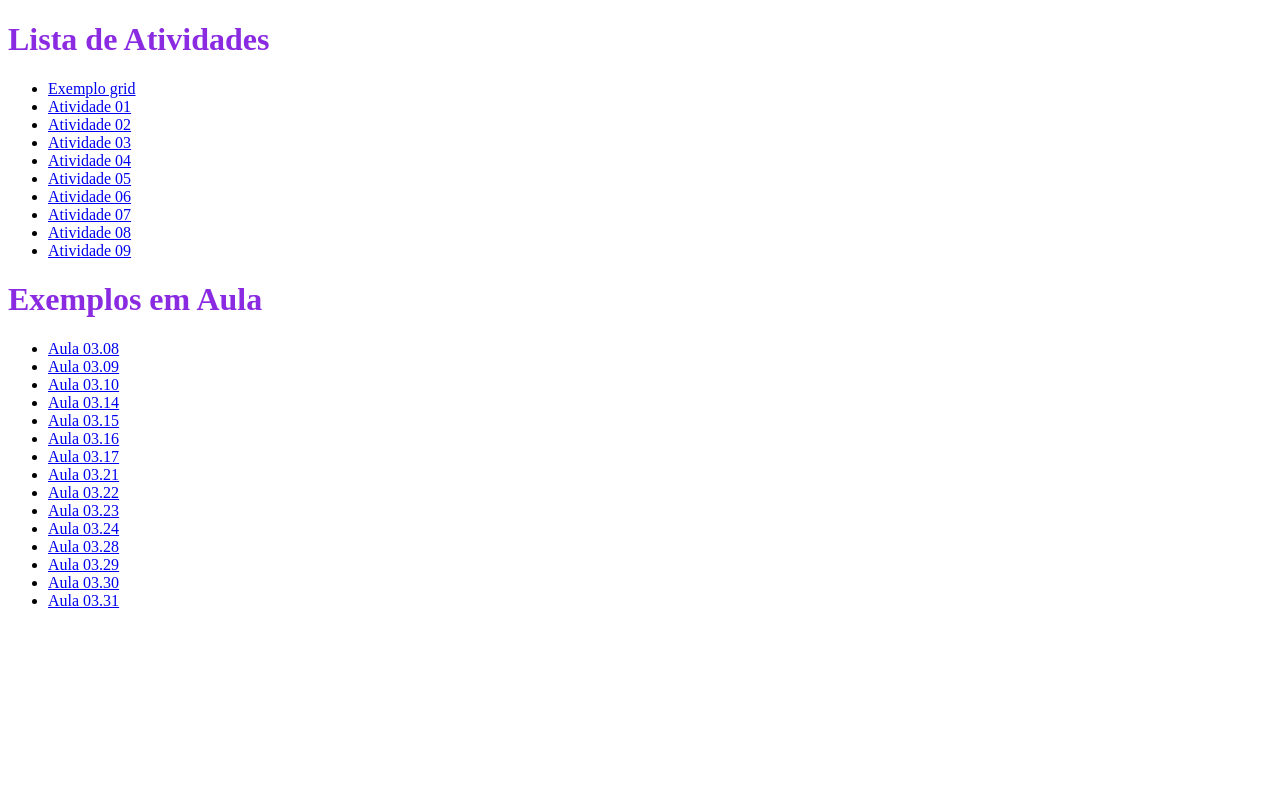
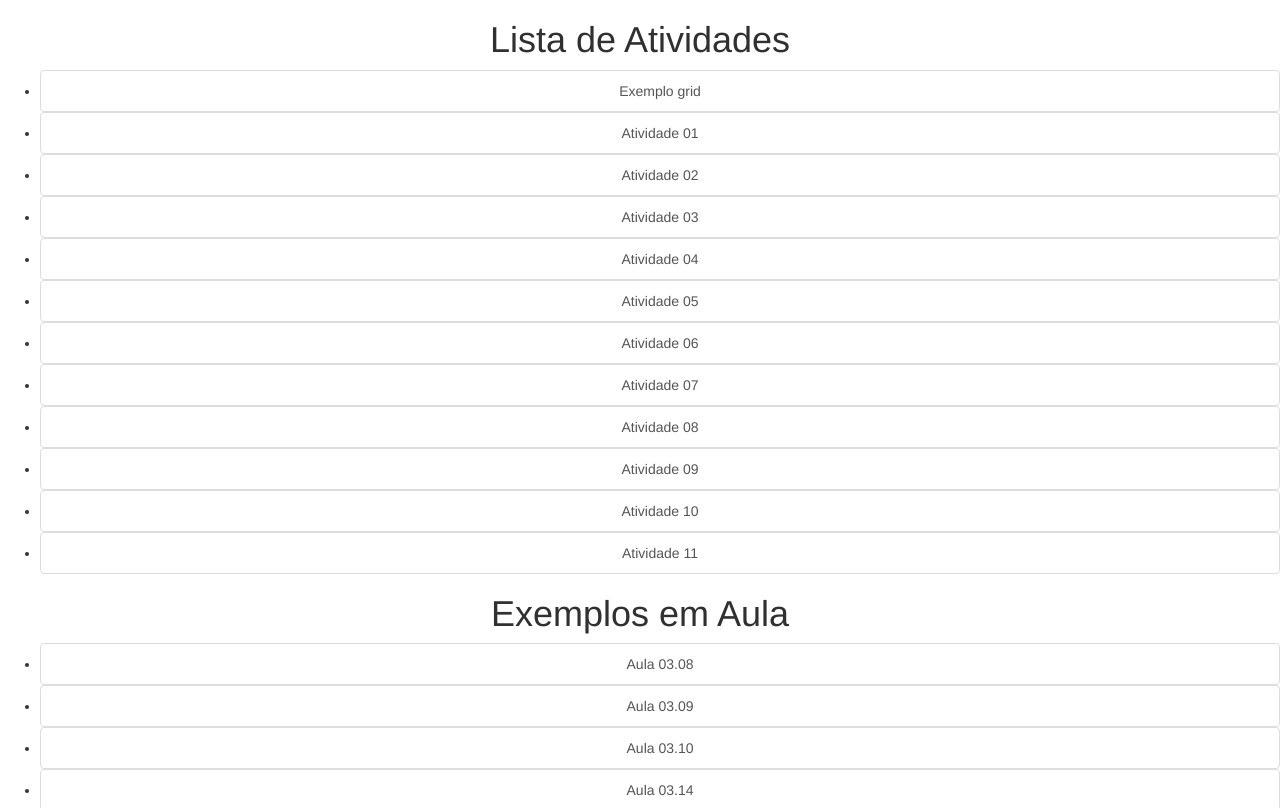
Before and after one commit to kaciodesousa/lista-atividade, a plain HTML site: page index.html in a window 1280 px wide. Shown: the top 808 px of the page. Drawn offline with nearby package versions, Linux system fonts and the light colour scheme.

Commit message:
atualização 02-04

```diff
--- a/css/estilo-principal.css
+++ b/css/estilo-principal.css
@@ -1,3 +1,8 @@
-h1{
-    color: blueviolet;
+h1 {
+    color: rgb(48, 48, 48);
+    text-align: center;
 }
+
+a {
+    text-align: center;
+}
--- a/index.html
+++ b/index.html
@@ -5,6 +5,9 @@
     <meta charset="UTF-8">
     <meta http-equiv="X-UA-Compatible" content="IE=edge">
     <meta name="viewport" content="width=device-width, initial-scale=1.0">
+    <link rel="stylesheet" href="https://maxcdn.bootstrapcdn.com/bootstrap/3.4.1/css/bootstrap.min.css">
+    <script src="https://ajax.googleapis.com/ajax/libs/jquery/3.6.0/jquery.min.js"></script>
+    <script src="https://maxcdn.bootstrapcdn.com/bootstrap/3.4.1/js/bootstrap.min.js"></script>
     <title>Lista de Atividades!</title>
     <link rel="stylesheet" href="css/estilo-principal.css">
 </head>
@@ -12,34 +15,36 @@
 <body>
     <h1>Lista de Atividades</h1>
     <ul>
-        <li><a href="exemplo-grid/index.html">Exemplo grid</a></li>
-        <li><a href="atividade-01/index.html">Atividade 01</a></li>
-        <li><a href="atividade-02/index.html">Atividade 02</a></li>
-        <li><a href="atividade-03/index.html">Atividade 03</a></li>
-        <li><a href="atividade-04/index.html">Atividade 04</a></li>
-        <li><a href="atividade-05/index.html">Atividade 05</a></li>
-        <li><a href="atividade-06/index.html">Atividade 06</a></li>
-        <li><a href="atividade-07/index.html">Atividade 07</a></li>
-        <li><a href="atividade-08/index.html">Atividade 08</a></li>
-        <li><a href="atividade-09/index.html">Atividade 09</a></li>
+        <li><a class="list-group-item" href="exemplo-grid/index.html">Exemplo grid</a></li>
+        <li><a class="list-group-item" href="atividade-01/index.html">Atividade 01</a></li>
+        <li><a class="list-group-item" href="atividade-02/index.html">Atividade 02</a></li>
+        <li><a class="list-group-item" href="atividade-03/index.html">Atividade 03</a></li>
+        <li><a class="list-group-item" href="atividade-04/index.html">Atividade 04</a></li>
+        <li><a class="list-group-item" href="atividade-05/index.html">Atividade 05</a></li>
+        <li><a class="list-group-item" href="atividade-06/index.html">Atividade 06</a></li>
+        <li><a class="list-group-item" href="atividade-07/index.html">Atividade 07</a></li>
+        <li><a class="list-group-item" href="atividade-08/index.html">Atividade 08</a></li>
+        <li><a class="list-group-item" href="atividade-09/index.html">Atividade 09</a></li>
+        <li><a class="list-group-item" href="atividade-10/index.html">Atividade 10</a></li>
+        <li><a class="list-group-item" href="atividade-11/index.html">Atividade 11</a></li>
     </ul>
     <h1>Exemplos em Aula</h1>
     <ul>
-        <li><a href="exemplos-js/aula-0308.html">Aula 03.08</a></li>
-        <li><a href="exemplos-js/aula-0309.html">Aula 03.09</a></li>
-        <li><a href="exemplos-js/aula-0310.html">Aula 03.10</a></li>
-        <li><a href="exemplos-js/aula-0314.html">Aula 03.14</a></li>
-        <li><a href="exemplos-js/aula-0315.html">Aula 03.15</a></li>
-        <li><a href="exemplos-js/aula-0316.html">Aula 03.16</a></li>
-        <li><a href="exemplos-js/aula-0317.html">Aula 03.17</a></li>
-        <li><a href="exemplos-js/aula-0321.html">Aula 03.21</a></li>
-        <li><a href="exemplos-js/aula-0322.html">Aula 03.22</a></li>
-        <li><a href="exemplos-js/aula-0323.html">Aula 03.23</a></li>
-        <li><a href="atividade-09/resolucoes.html">Aula 03.24</a></li>
-        <li><a href="exemplos-js/aula-0328.html">Aula 03.28</a></li>
-        <li><a href="exemplos-js/aula-0329.html">Aula 03.29</a></li>
-        <li><a href="exemplos-js/aula-0330.html">Aula 03.30</a></li>
-        <li><a href="exemplos-js/aula-0331.html">Aula 03.31</a></li>
+        <li><a class="list-group-item" href="exemplos-js/aula-0308.html">Aula 03.08</a></li>
+        <li><a class="list-group-item" href="exemplos-js/aula-0309.html">Aula 03.09</a></li>
+        <li><a class="list-group-item" href="exemplos-js/aula-0310.html">Aula 03.10</a></li>
+        <li><a class="list-group-item" href="exemplos-js/aula-0314.html">Aula 03.14</a></li>
+        <li><a class="list-group-item" href="exemplos-js/aula-0315.html">Aula 03.15</a></li>
+        <li><a class="list-group-item" href="exemplos-js/aula-0316.html">Aula 03.16</a></li>
+        <li><a class="list-group-item" href="exemplos-js/aula-0317.html">Aula 03.17</a></li>
+        <li><a class="list-group-item" href="exemplos-js/aula-0321.html">Aula 03.21</a></li>
+        <li><a class="list-group-item" href="exemplos-js/aula-0322.html">Aula 03.22</a></li>
+        <li><a class="list-group-item" href="exemplos-js/aula-0323.html">Aula 03.23</a></li>
+        <li><a class="list-group-item" href="atividade-09/resolucoes.html">Aula 03.24</a></li>
+        <li><a class="list-group-item" href="exemplos-js/aula-0328.html">Aula 03.28</a></li>
+        <li><a class="list-group-item" href="exemplos-js/aula-0329.html">Aula 03.29</a></li>
+        <li><a class="list-group-item" href="exemplos-js/aula-0330.html">Aula 03.30</a></li>
+        <li><a class="list-group-item" href="exemplos-js/aula-0331.html">Aula 03.31</a></li>
     </ul>
 </body>
 
```
Also changed, not shown: atividade-11/exercicio.txt (added, +11 -0 lines), atividade-11/formulario-painel.PNG (added).
